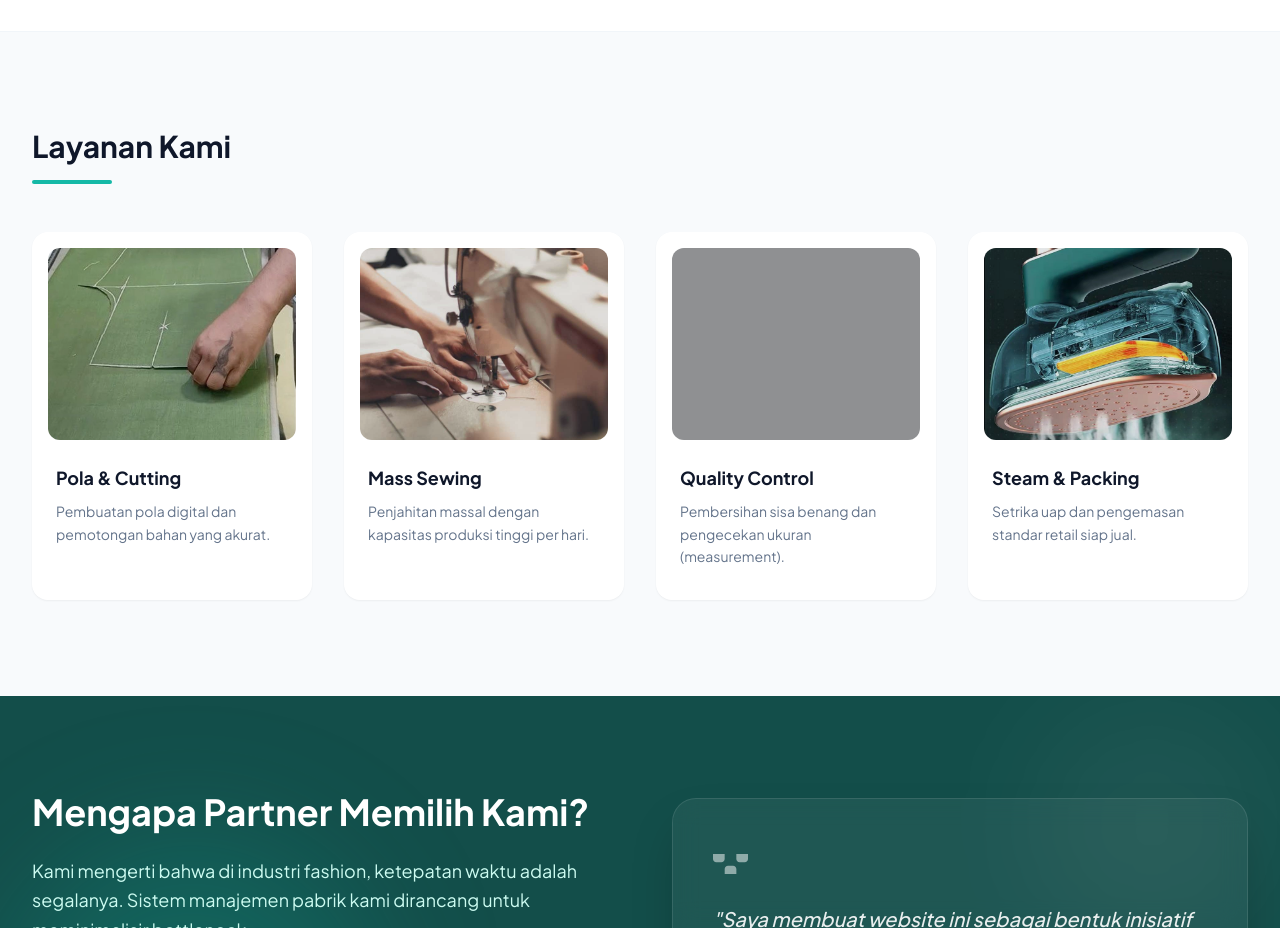
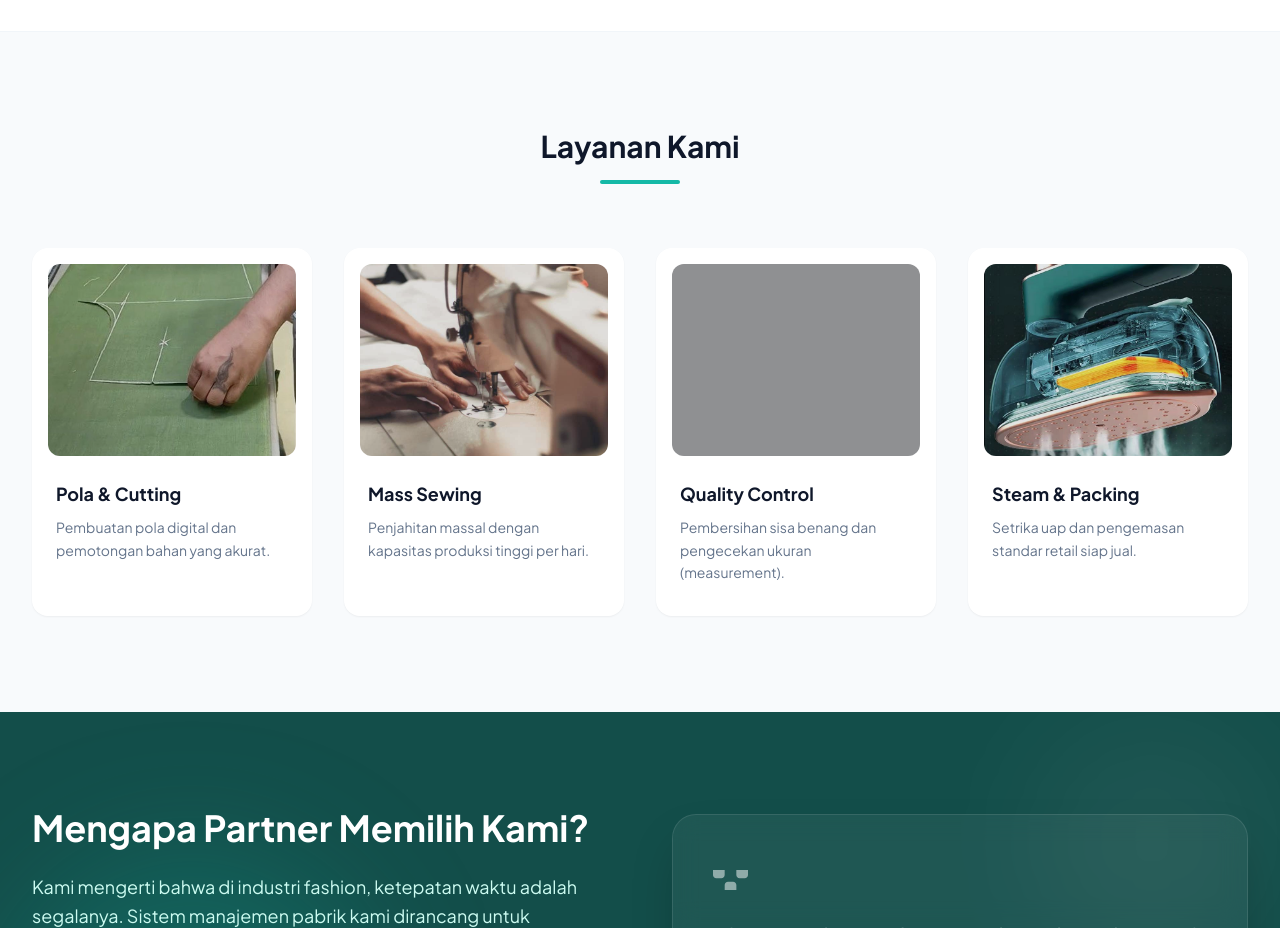
Before and after one commit to Ipul1122/hana-fashion, a plain HTML site: page index.html in a window 1280 px wide. Shown: the part 1320-2248 px from the top of the page. Drawn offline with nearby package versions, Linux system fonts and the light colour scheme; grey boxes are pictures that could not be loaded.

Commit message:
perbaiki text ke tengah

```diff
--- a/index.html
+++ b/index.html
@@ -183,11 +183,10 @@
 
     <section id="services" class="py-24 bg-slate-50">
     <div class="max-w-7xl mx-auto px-4 sm:px-6 lg:px-8">
-            <div class="flex flex-col md:flex-row justify-between items-end mb-12">
-                <div class="max-w-xl">
+
+        <div class="text-center mb-16">
             <h2 class="text-3xl font-bold text-slate-900 mb-4" data-i18n="services_title">Layanan Kami</h2>
-                    <div class="h-1 w-20 bg-brand-500 rounded-full"></div>
-                </div>
+            <div class="h-1 w-20 bg-brand-500 rounded-full mx-auto"></div>
         </div>
 
         <div class="grid md:grid-cols-2 lg:grid-cols-4 gap-8">
```
Lines whose indentation alone changed are shown as unchanged.
